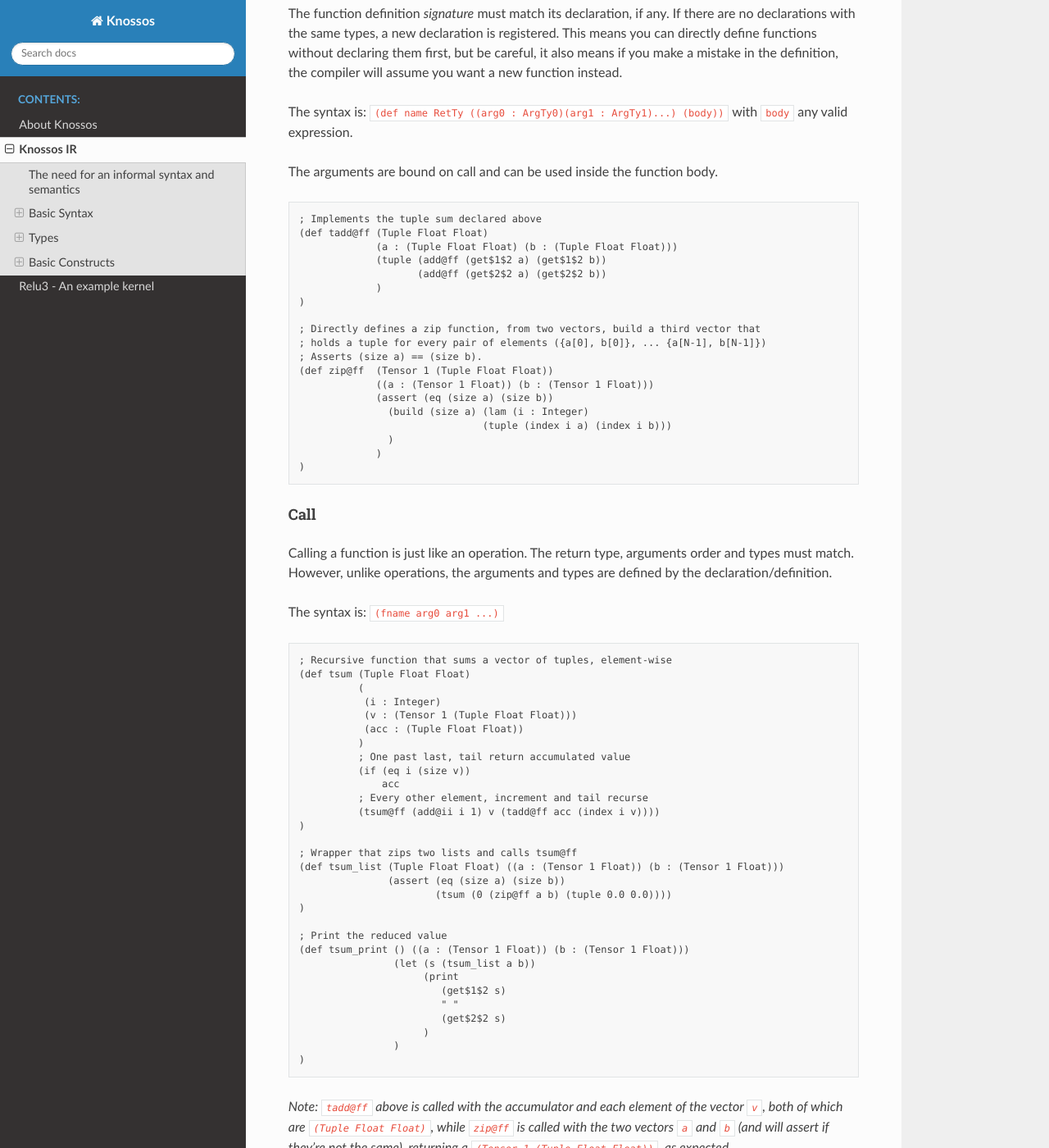
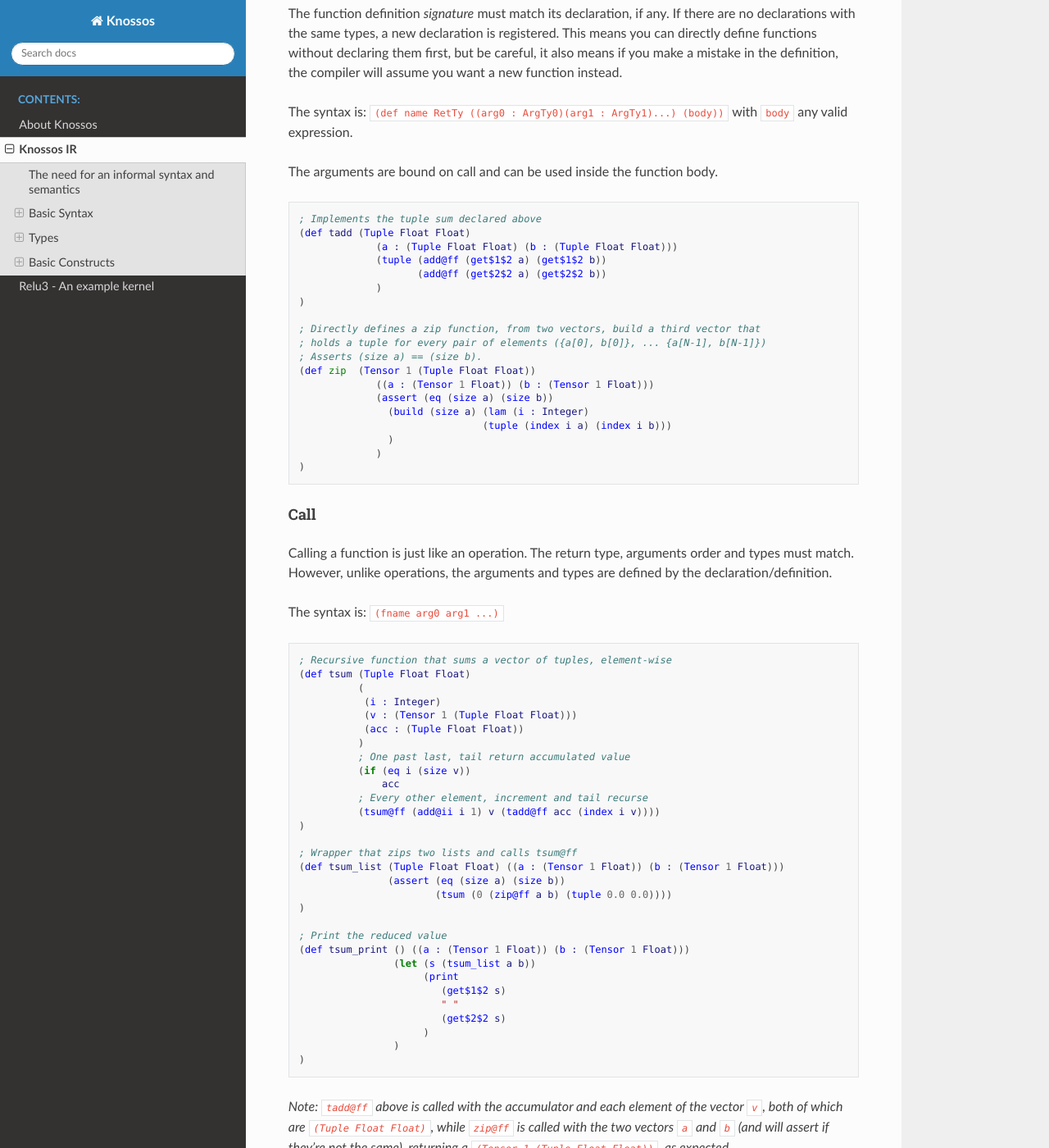
Before and after one commit to microsoft/knossos-ksc, a Sphinx documentation site: the page built from doc/sphinx/SYNTAX.md, in a window 1280 px wide and 1400 px high, scrolled down 7197 px. Shown: the whole window at 82% size. Built offline with Sphinx 7.4.7 and the Read the Docs theme 2.0.0, drawn with Linux system fonts in a browser that asks for light colours; some of the changed text lies outside the part shown.

Commit message:
Make codeblocks as scheme, closest to KS

````diff
--- a/doc/sphinx/SYNTAX.md
+++ b/doc/sphinx/SYNTAX.md
@@ -136,7 +136,7 @@ inner Tensors could have a different size.
 
 Tensors need to be created algorithmically, either as the result of a
 function or using the `build` construct.  Build takes a size and a lambda, e.g.
-```lisp
+```scheme
 ; Creating a 7-element vector
 (build 7 (lambda (i : Integer) (f i)))
 ; Creating a 5x7 matrix
@@ -157,7 +157,7 @@ zero inclusive, N exclusive.
 Determining the runtime size of a tensor requires the `(size t)` construct.
 It returns the size of the array as a tuple of Integers.
 
-```
+```scheme
 ; Returns the size of the second row of a (Tensor 1 (Tensor 1 Float))
 (size (index 1 mat))
 ```
@@ -167,7 +167,7 @@ It returns the size of the array as a tuple of Integers.
 Accessing elements of a tensor requires the `(index (tuple N1 N2) t)` construct.
 Each `N` has to be an `Integer`, zero-based.
 
-```
+```scheme
 ; Returning the _3rd_ element in a (Tensor 1 Type)
 (index 2 v)
 ```
@@ -191,7 +191,7 @@ You can also have a tensor inside tuples: `(Tuple Float (Tensor 2 Integer) Bool)
 `Tuple`s are constructed using the `(tuple ...)` construct. The
 arguments' types define the tuple's arguments, which are checked when used.
 
-```
+```scheme
 ; Create a tuple of Integer, Float and Bool
 (tuple 42 10.0 false)
 ```
@@ -203,7 +203,7 @@ number of elements of the tuple and `i` is an Integer between 1 and `N`, inclusi
 
 Unlike tensors, tuple _index_ starts at 1 and ends with N.
 
-```
+```scheme
 ; Returns the 7th element from a tuple of 9 elements
 (let (7of9 (get$7$9 USSRaven)) 7of9)
 ```
@@ -240,7 +240,7 @@ below, such as `(build)` and `(fold)`._
 variable declaration of the form `(var : Type)` and the expression is any valid
 Knossos expression.
 
-```
+```scheme
 ; A lambda that returns the sum of two numbers
 (lam (t : (Tuple Float Float)) (add (get$1$2 t) (get$2$2 t)))
 ```
@@ -315,7 +315,7 @@ Declared functions can be called but are not implemented, so unless it's
 implemented somewhere else (compiler run-time libraries, another source file),
 it will lead to a linking error if you try to execute.
 
-```
+```scheme
 ; Declares a function that takes in two tuples and add them element wise
 (edef tadd@ff (Tuple Float Float) ((Tuple Float Float) (Tuple Float Float)))
 ```
@@ -336,9 +336,9 @@ The syntax is: `(def name RetTy ((arg0 : ArgTy0)(arg1 : ArgTy1)...) (body))` wit
 
 The arguments are bound on call and can be used inside the function body.
 
-```
+```scheme
 ; Implements the tuple sum declared above
-(def tadd@ff (Tuple Float Float)
+(def tadd (Tuple Float Float)
              (a : (Tuple Float Float) (b : (Tuple Float Float)))
              (tuple (add@ff (get$1$2 a) (get$1$2 b))
                     (add@ff (get$2$2 a) (get$2$2 b))
@@ -348,7 +348,7 @@ The arguments are bound on call and can be used inside the function body.
 ; Directly defines a zip function, from two vectors, build a third vector that
 ; holds a tuple for every pair of elements ({a[0], b[0]}, ... {a[N-1], b[N-1]})
 ; Asserts (size a) == (size b).
-(def zip@ff  (Tensor 1 (Tuple Float Float))
+(def zip  (Tensor 1 (Tuple Float Float))
              ((a : (Tensor 1 Float)) (b : (Tensor 1 Float)))
              (assert (eq (size a) (size b))
                (build (size a) (lam (i : Integer)
@@ -366,7 +366,7 @@ defined by the declaration/definition.
 
 The syntax is: `(fname arg0 arg1 ...)`
 
-```
+```scheme
 ; Recursive function that sums a vector of tuples, element-wise
 (def tsum (Tuple Float Float)
           (
@@ -427,7 +427,7 @@ The syntax is: `(let (name (initialiser)) (expr))`
 The variable `name` is initialised to the expression `initialiser` and can be
 used in the `(expr)` block.
 
-```
+```scheme
 ; `argc` and `argv` are valid throughout the body of `main`
 (def main Integer ((argc : Integer) (argv : (Tensor 1 String)))
                   ; Declares `a`, `b` and `c`
@@ -450,7 +450,7 @@ have the same return type. The condition can be any expression that evaluates to
 
 The syntax is: `(if (cond) (then expr) (else expr))`
 
-```
+```scheme
 ; Sum the two elements of a tuple
 (def tsum@tff (Float) (t : (Tuple Float Float))
               (add@ff (get$1$2 t) (get$2$2 t)))
@@ -487,7 +487,7 @@ return acc
 ```
 
 Example:
-```
+```scheme
 ; Returns the product of all elements of `v` (multiply-reduce)
 (def prod_fold Float ((v : Tensor 1 Float))
      (fold (lam (acc_x : (Tuple Float Float))
@@ -502,7 +502,7 @@ Example:
 
 Any existing variable in context (environment) can be used, for example:
 
-```
+```scheme
 ; Returns prod(v) * pow(closure, size(v))
 (def prod_fold_closure Float ((v : Tensor 1 Float) (closure : Float))
      (fold (lam (acc_x : Tuple Float Float)
````
